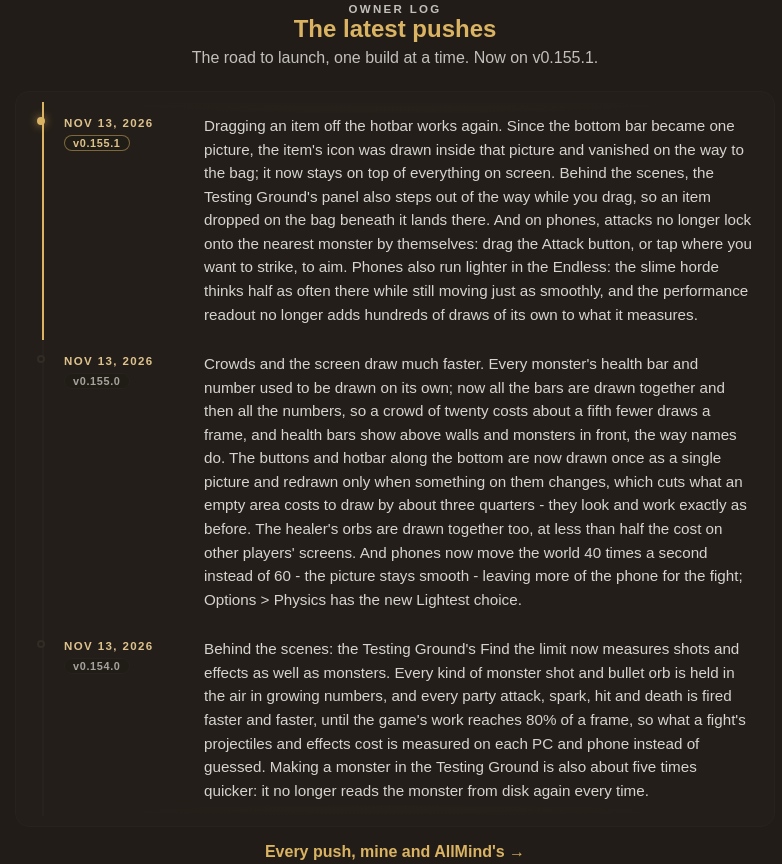
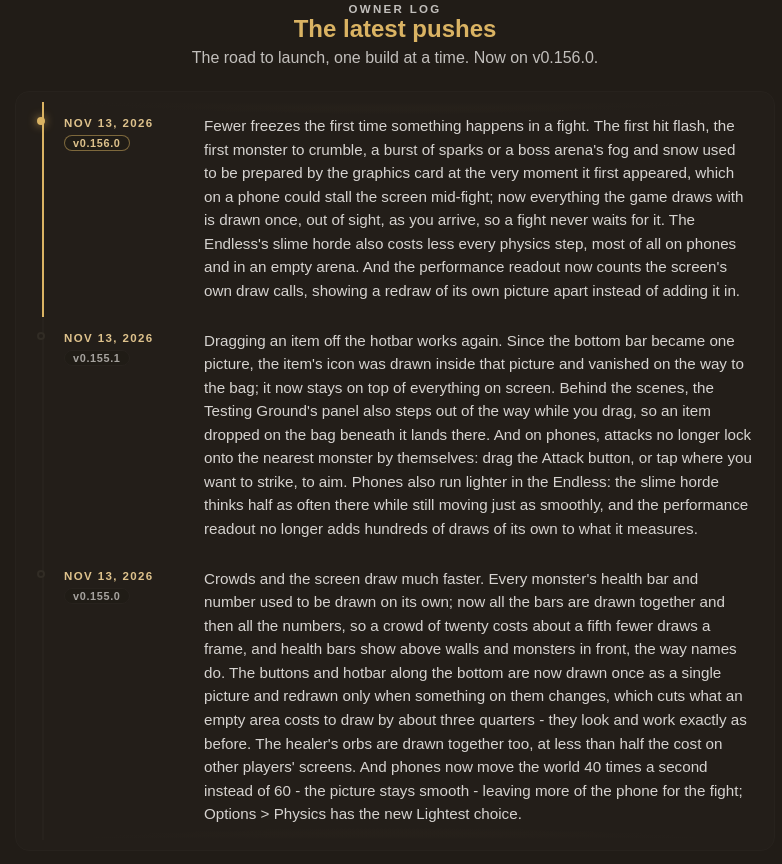
Before and after one commit to Tunacanman2EZ/elusion-site, a website: page index.html in a window 1280 px wide. Shown: the part 4493-5357 px from the top of the page, without its empty margins (245-1027 px from the left). Drawn offline with Linux system fonts and the light colour scheme; no server answers.

Commit message:
Updates: v0.156.0, fewer first-time freezes and a lighter horde
- index.html: the v0.156.0 row; three rows kept; "Now on v0.156.0".
- updates.html: the v0.156.0 row on top; "Now on v0.156.0".

Co-Authored-By: Claude Opus 5.5 <noreply@anthropic.com>
Claude-Session: https://claude.ai/code/session_01CTtZ8FU726vHCSnXNVNBgX

```diff
--- a/index.html
+++ b/index.html
@@ -451,20 +451,20 @@
     <div class="section-head">
       <p class="eyebrow">Owner log</p>
       <h2>The latest pushes</h2>
-      <p>The road to launch, one build at a time. Now on v0.155.1.</p>
+      <p>The road to launch, one build at a time. Now on v0.156.0.</p>
     </div>
     <div class="updates updates-short">
       <div class="update-row latest">
+        <div class="update-when"><time datetime="2026-11-13">Nov 13, 2026</time><span class="update-version">v0.156.0</span></div>
+        <p>Fewer freezes the first time something happens in a fight. The first hit flash, the first monster to crumble, a burst of sparks or a boss arena's fog and snow used to be prepared by the graphics card at the very moment it first appeared, which on a phone could stall the screen mid-fight; now everything the game draws with is drawn once, out of sight, as you arrive, so a fight never waits for it. The Endless's slime horde also costs less every physics step, most of all on phones and in an empty arena. And the performance readout now counts the screen's own draw calls, showing a redraw of its own picture apart instead of adding it in.</p>
+      </div>
+      <div class="update-row">
         <div class="update-when"><time datetime="2026-11-13">Nov 13, 2026</time><span class="update-version">v0.155.1</span></div>
         <p>Dragging an item off the hotbar works again. Since the bottom bar became one picture, the item's icon was drawn inside that picture and vanished on the way to the bag; it now stays on top of everything on screen. Behind the scenes, the Testing Ground's panel also steps out of the way while you drag, so an item dropped on the bag beneath it lands there. And on phones, attacks no longer lock onto the nearest monster by themselves: drag the Attack button, or tap where you want to strike, to aim. Phones also run lighter in the Endless: the slime horde thinks half as often there while still moving just as smoothly, and the performance readout no longer adds hundreds of draws of its own to what it measures.</p>
       </div>
       <div class="update-row">
         <div class="update-when"><time datetime="2026-11-13">Nov 13, 2026</time><span class="update-version">v0.155.0</span></div>
         <p>Crowds and the screen draw much faster. Every monster's health bar and number used to be drawn on its own; now all the bars are drawn together and then all the numbers, so a crowd of twenty costs about a fifth fewer draws a frame, and health bars show above walls and monsters in front, the way names do. The buttons and hotbar along the bottom are now drawn once as a single picture and redrawn only when something on them changes, which cuts what an empty area costs to draw by about three quarters - they look and work exactly as before. The healer's orbs are drawn together too, at less than half the cost on other players' screens. And phones now move the world 40 times a second instead of 60 - the picture stays smooth - leaving more of the phone for the fight; Options > Physics has the new Lightest choice.</p>
-      </div>
-      <div class="update-row">
-        <div class="update-when"><time datetime="2026-11-13">Nov 13, 2026</time><span class="update-version">v0.154.0</span></div>
-        <p>Behind the scenes: the Testing Ground's Find the limit now measures shots and effects as well as monsters. Every kind of monster shot and bullet orb is held in the air in growing numbers, and every party attack, spark, hit and death is fired faster and faster, until the game's work reaches 80% of a frame, so what a fight's projectiles and effects cost is measured on each PC and phone instead of guessed. Making a monster in the Testing Ground is also about five times quicker: it no longer reads the monster from disk again every time.</p>
       </div>
     </div>
     <p class="updates-more"><a href="updates.html">Every push, mine and AllMind's&nbsp;&rarr;</a></p>
```
Also changed, not shown: updates.html (+5 -1 lines).
